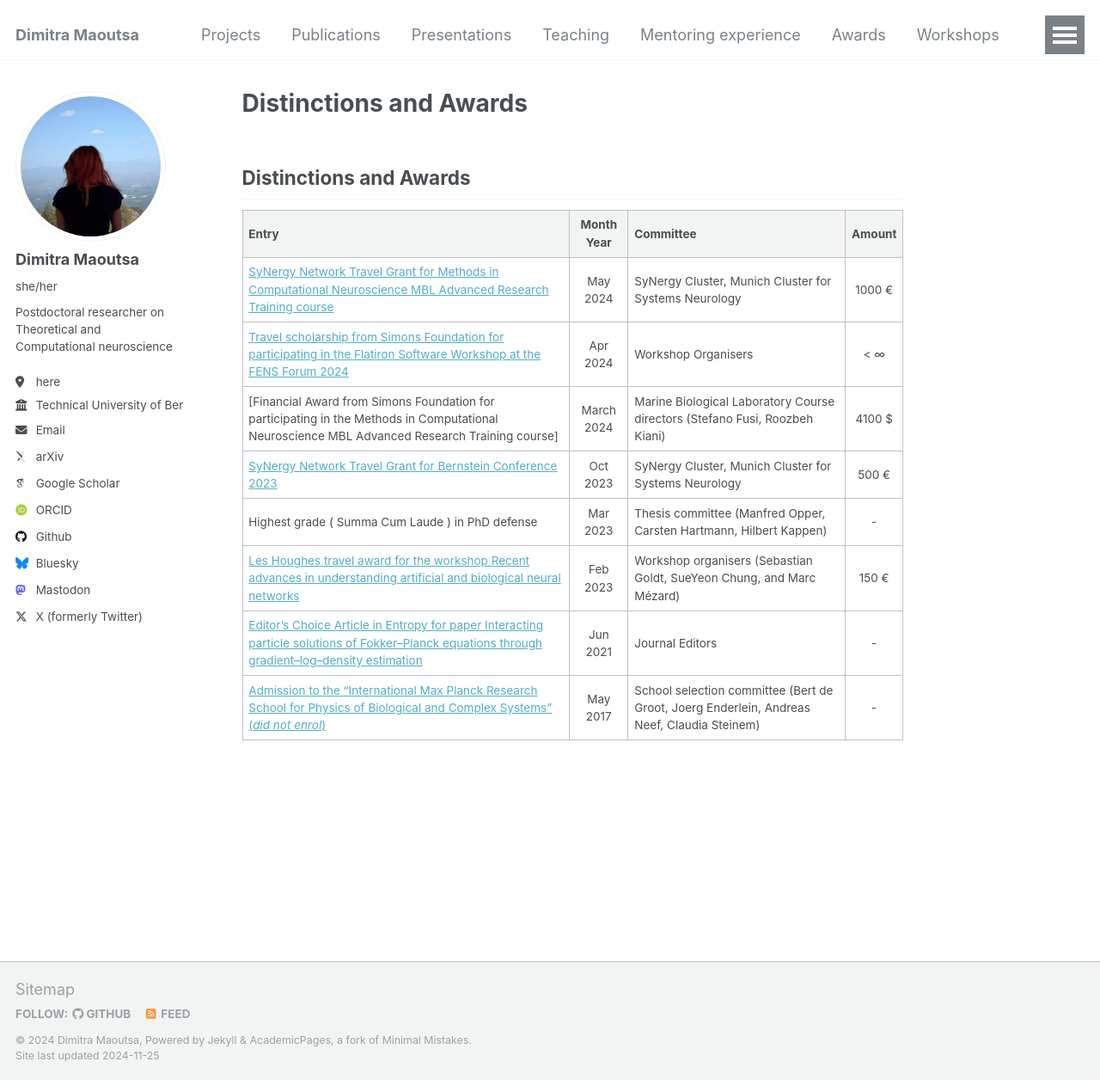
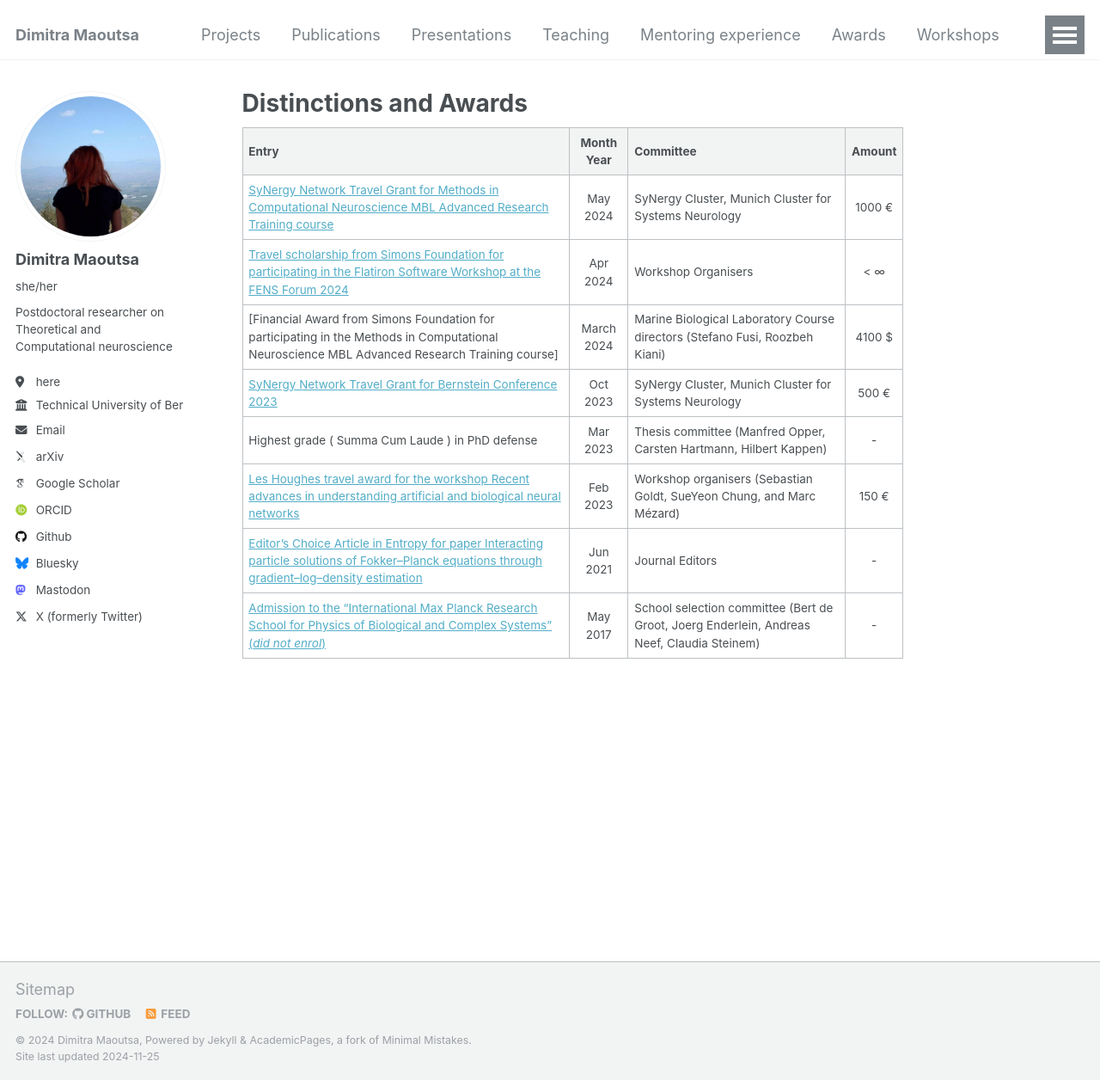
Before and after one commit to dimitra-maoutsa/dimitra-maoutsa.github.io, a Jekyll site: the page built from _pages/awards_page.md, in a window 1280 px wide and 1256 px high. Shown: the whole window at 86% size. Built offline with Jekyll 4.4.1, drawn with Linux system fonts in a browser that asks for light colours; some web fonts are replaced.

Commit message:
Update awards_page.md

```diff
--- a/_pages/awards_page.md
+++ b/_pages/awards_page.md
@@ -4,7 +4,7 @@ title: "Distinctions and Awards"
 permalink: /awards/
 ---
 
-## Distinctions and Awards
+
 
 | Entry            | Month Year   | Committee                                                    | Amount
 | --------         | :------: | ------------------------------------------------------------ | :---------------:
```
